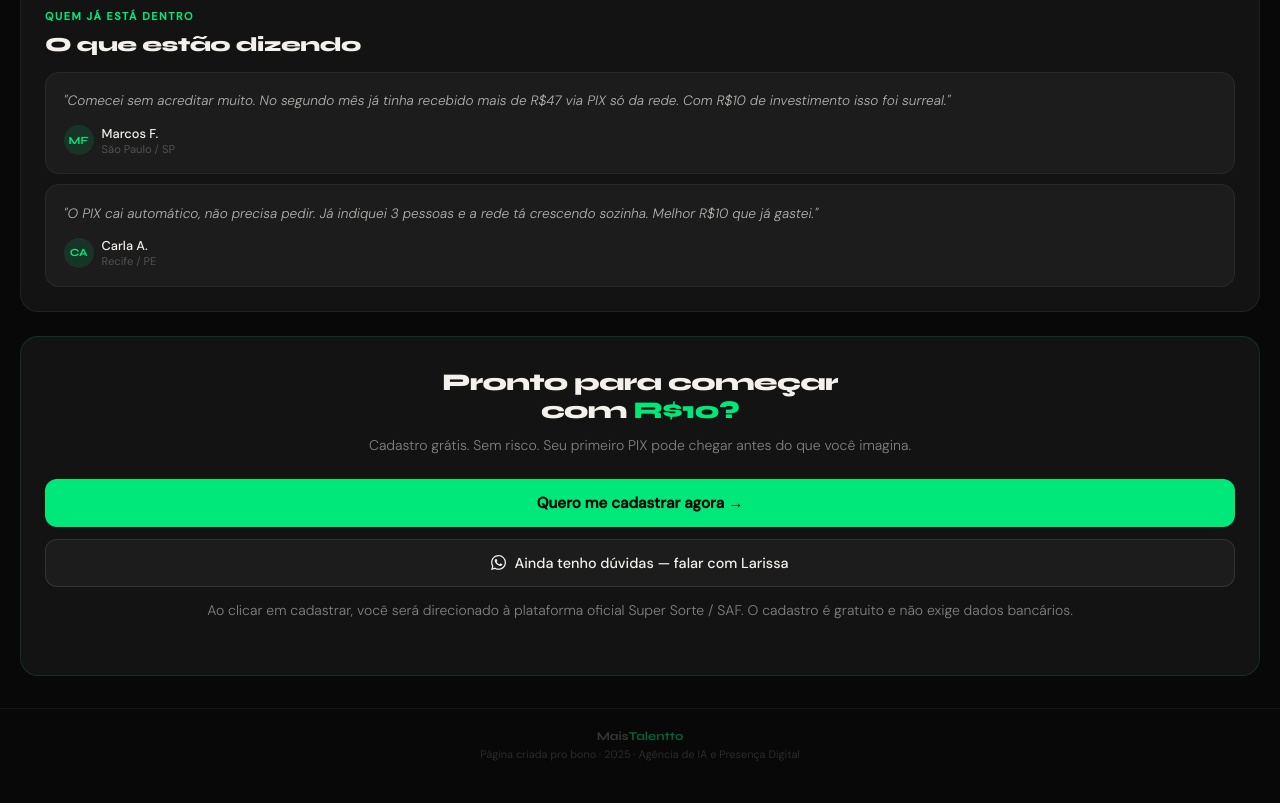
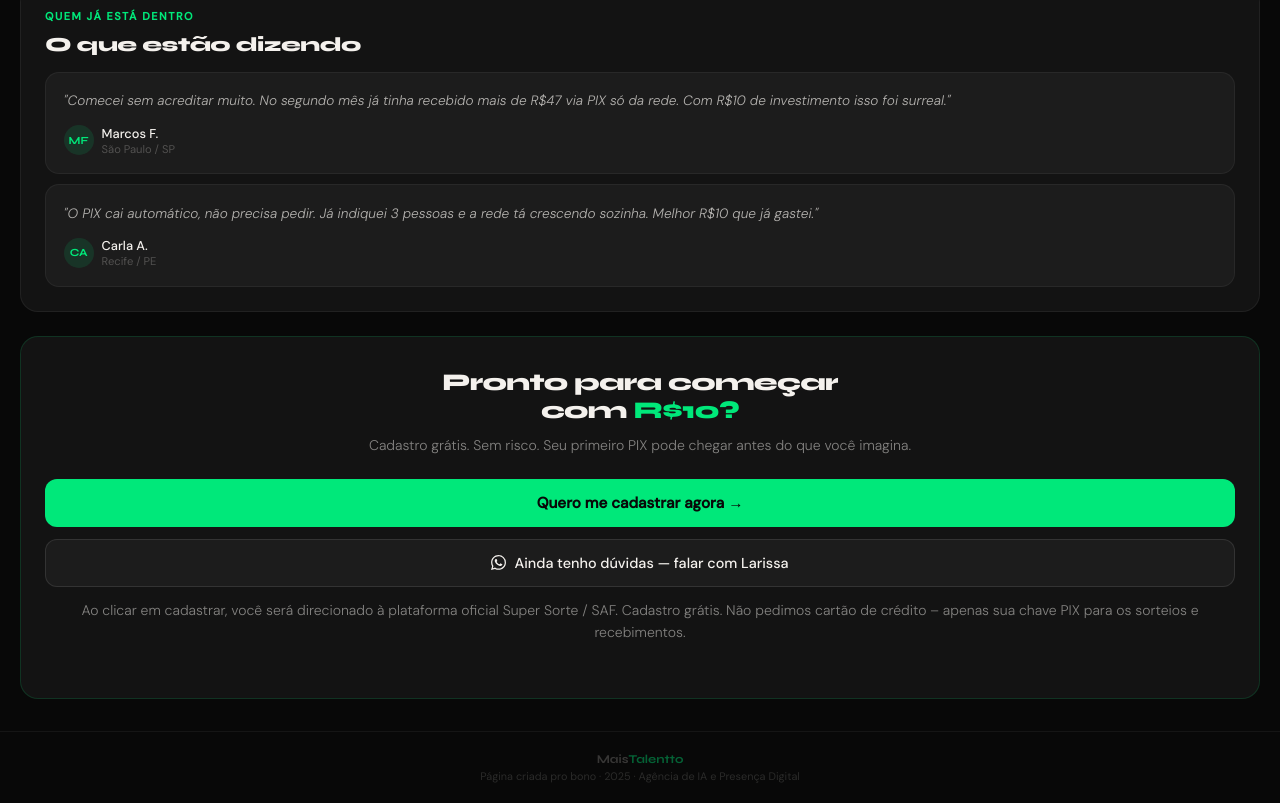
Before and after one commit to amknutri/lamachado, a plain HTML site: page index.html in a window 1280 px wide. Shown: the part 2876-3679 px from the top of the page. Before the commit the page ends 3657 px from the top, so only its background shows below. Drawn offline with Linux system fonts and the light colour scheme.

Commit message:
index.html

```diff
--- a/index.html
+++ b/index.html
@@ -611,7 +611,7 @@ footer p { font-size: .68rem; color: rgba(244,241,237,.15); }
       Ainda tenho dúvidas — falar com Larissa
     </a>
   </div>
-  <p class="aviso">Ao clicar em cadastrar, você será direcionado à plataforma oficial Super Sorte / SAF. O cadastro é gratuito e não exige dados bancários.</p>
+  <p class="aviso">Ao clicar em cadastrar, você será direcionado à plataforma oficial Super Sorte / SAF. Cadastro grátis. Não pedimos cartão de crédito – apenas sua chave PIX para os sorteios e recebimentos.</p>
 </div>
 
 <!-- FOOTER -->
```
